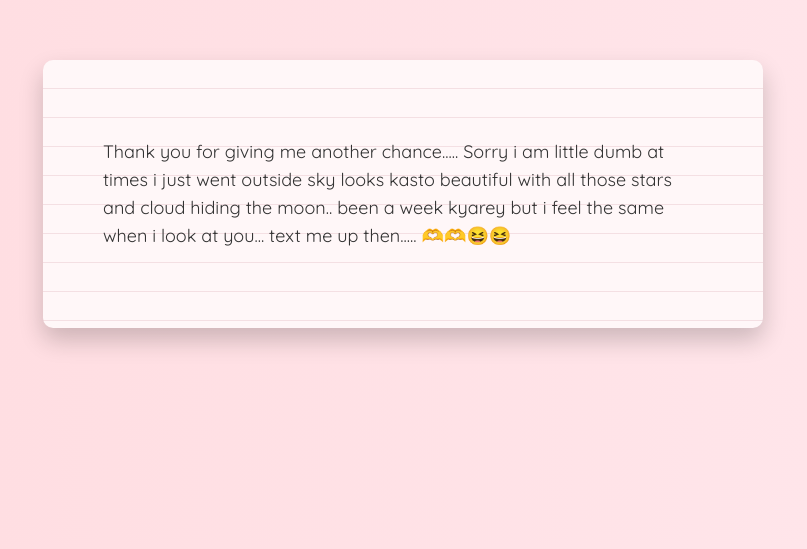
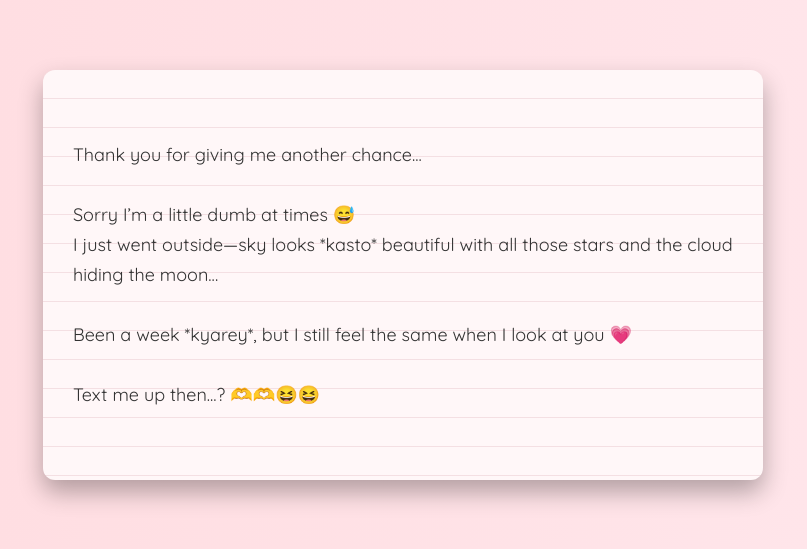
Before and after one commit to anishthapa666/N, a Django app: page /yes/ in a window 1280 px wide. Shown: the top 549 px of the page, without its empty margins (237-1044 px from the left). Run offline with Django 5.2, Linux system fonts and the light colour scheme.

Commit message:
Update yes.html

```diff
--- a/apology/templates/apology/yes.html
+++ b/apology/templates/apology/yes.html
@@ -1,39 +1,67 @@
 <!DOCTYPE html>
 <html lang="en">
 <head>
-  <meta charset="UTF-8">
+  <meta charset="UTF-8" />
+  <meta name="viewport" content="width=device-width, initial-scale=1.0" />
   <title>You Forgave Me 🌸</title>
   <style>
     @import url('https://fonts.googleapis.com/css2?family=Quicksand:wght@400;500&display=swap');
-    * { box-sizing: border-box; }
+
+    * {
+      box-sizing: border-box;
+      margin: 0;
+      padding: 0;
+    }
+
     body {
-      margin: 0; padding: 0;
       background: linear-gradient(to right, #ffdce0, #ffe7ec);
       font-family: 'Quicksand', sans-serif;
+      padding: 20px;
     }
+
     .page {
-      width: 720px;
-      margin: 60px auto;
+      max-width: 720px;
+      margin: 50px auto;
       animation: flipIn 1s ease;
     }
+
     .notebook {
       background: #fff7f8;
-      padding: 50px 60px;
-      border-radius: 10px;
-      box-shadow: 0 12px 25px rgba(0,0,0,0.2);
+      padding: 40px 30px;
+      border-radius: 12px;
+      box-shadow: 0 12px 25px rgba(0, 0, 0, 0.3);
       background-image: repeating-linear-gradient(
         to bottom, transparent 0px, transparent 28px, #e9c8ce 29px
       );
     }
+
     .content {
       white-space: pre-wrap;
       font-size: 18px;
-      line-height: 28px;
+      line-height: 30px;
       color: #333;
     }
+
     @keyframes flipIn {
-      0% { transform: rotateY(-90deg); opacity: 0; }
-      100% { transform: rotateY(0); opacity: 1; }
+      0% {
+        transform: rotateY(-90deg);
+        opacity: 0;
+      }
+      100% {
+        transform: rotateY(0);
+        opacity: 1;
+      }
+    }
+
+    @media (max-width: 768px) {
+      .notebook {
+        padding: 30px 20px;
+      }
+
+      .content {
+        font-size: 16px;
+        line-height: 28px;
+      }
     }
   </style>
 </head>
@@ -41,7 +69,14 @@
   <div class="page">
     <div class="notebook">
       <div class="content">
-Thank you for giving me another chance..... Sorry i am little dumb at times i just went outside sky looks kasto beautiful with all those stars and cloud hiding the moon.. been a week kyarey but i feel the same when i look at you... text me up then..... 🫶🫶😆😆
+Thank you for giving me another chance...
+
+Sorry I’m a little dumb at times 😅
+I just went outside—sky looks *kasto* beautiful with all those stars and the cloud hiding the moon...
+
+Been a week *kyarey*, but I still feel the same when I look at you 💗
+
+Text me up then...? 🫶🫶😆😆
       </div>
     </div>
   </div>
```
